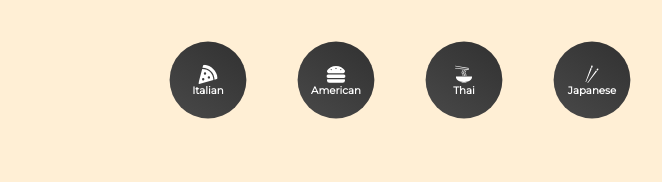
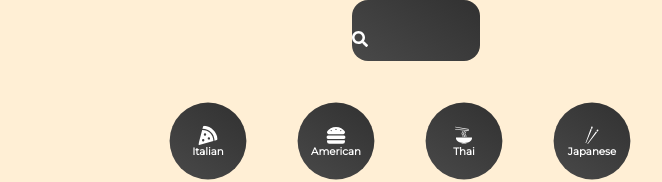
Before and after one commit to prince-konwea/mama-Put, a React (Create React App) app: page / in a window 1280 px wide. Shown: the top 182 px of the page, without its empty margins (224-886 px from the left). Built offline with nearby package versions, Linux system fonts and the light colour scheme; no server answers; a web font is replaced by a local one.

Commit message:
add search functionality to project

```diff
--- a/src/App.js
+++ b/src/App.js
@@ -1,11 +1,13 @@
 import Pages from "./components/pages/Pages";
 import Category from "./components/Category";
 import { BrowserRouter } from "react-router-dom";
+import Search from "./components/Search";
 
 function App() {
   return (
     <div className="App">
       <BrowserRouter>
+      <Search />
       <Category />
       <Pages />
       </BrowserRouter>
--- /dev/null
+++ b/src/components/Search.jsx
@@ -0,0 +1,58 @@
+import styled from "styled-components";
+
+import { useState } from "react";
+import {FaSearch} from "react-icons/fa";
+import  { useNavigate } from "react-router-dom";
+
+function Search() {
+    const [input, setInput] =  useState("");
+    const navigate = useNavigate();
+
+    const submitHandler = (e) => {
+        e.preventDefault();
+        navigate(`/searched/${input}`);
+    }
+
+  return (
+    <FormStyle onChange={submitHandler}>
+        <div>
+            <FaSearch></FaSearch>
+        <input
+        onChange={(e) => setInput(e.target.value) }
+        type="text"
+        value={input} />
+        </div>
+
+    </FormStyle>
+  )
+}
+
+
+const FormStyle = styled.form`
+  margin: 0rem 20rem;
+
+  div{
+    width:100%;
+    position:relative;
+  }
+  input{
+    border:none;
+    background: linear-gradient(35deg, #494949, #313131);
+    font-size: 1.5rem;
+    color: white;
+    padding: 1rem 3rem;
+    border: none;
+    border-radius: 1rem;
+    outline: none;
+    width: 100%;
+  }
+  svg{
+    position: absolute;
+    top: 50%;
+    left: 0%;
+    transfrom: translate(100%, -50%);
+    color: white;
+  }
+
+`
+export default Search
--- a/src/components/pages/Pages.jsx
+++ b/src/components/pages/Pages.jsx
@@ -1,6 +1,7 @@
 import Home from "./Home";
 import Cuisine from "./Cuisine";
 import { Route, Routes} from "react-router-dom";
+import Searched from "./Searched";
 
 function Pages() {
   return (
@@ -8,6 +9,7 @@
     <Routes>
   <Route path="/" element={<Home />} />
   <Route path="/cuisine/:type" element={<Cuisine />} />
+  <Route path="/searched/:search" element={<Searched />} />
     </Routes>
 
   )
--- /dev/null
+++ b/src/components/pages/Searched.jsx
@@ -0,0 +1,60 @@
+import React from 'react';
+import styled from 'styled-components';
+import { useState, useEffect } from "react";
+import {useParams} from "react-router-dom";
+
+
+function Searched() {
+    const [searchedRecipes, setSearchedRecipes] = useState([]);
+    let params = useParams();
+
+const getSearched = async(name) => {
+    const data = await fetch(`https://api.spoonacular.com/recipes/complexSearch?apiKey=${process.env.REACT_APP_API_KEY}&query=${name}`)
+    const recipes = await data.json();
+    setSearchedRecipes(recipes.results)
+}
+
+useEffect(() => {
+    getSearched(params.search)
+}, [params.search]);
+
+  return (
+    <Grid>
+        {
+            searchedRecipes.map((item) => {
+                return(
+                    <Card key={item.id}>
+                   <img src={item.image} alt="" />
+                   <h4>{item.title}</h4>
+                    </Card>
+                )
+            })
+        }
+    </Grid>
+  )
+}
+
+const Grid = styled.div`
+ display:grid;
+ grid-template-columns: repeat(auto-fit, minmax(20rem, 1fr));
+ grid-gap: 3rem;
+`
+
+const Card = styled.div`
+
+ img{
+    width:100%;
+    border-radius: 2rem;
+ }
+
+ a{
+    text-decoration: none;
+ }
+ h4{
+    text-align: center;
+    padding: 1rem;
+ }
+`
+
+
+export default Searched;
```
